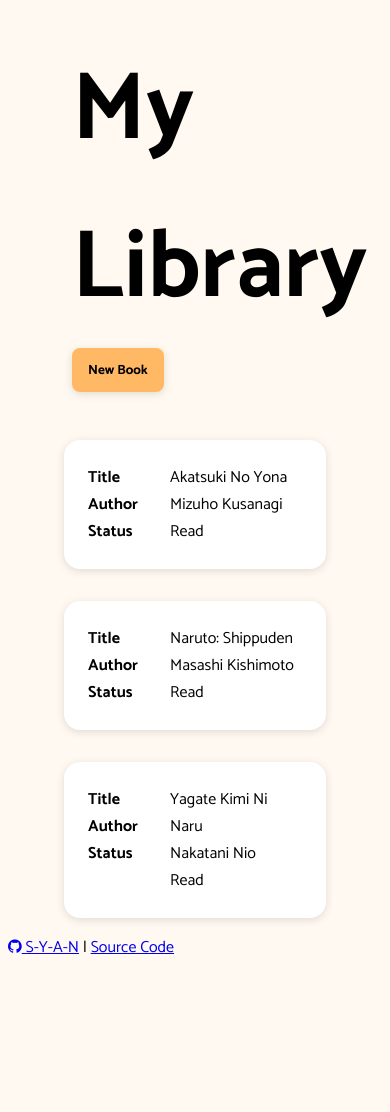
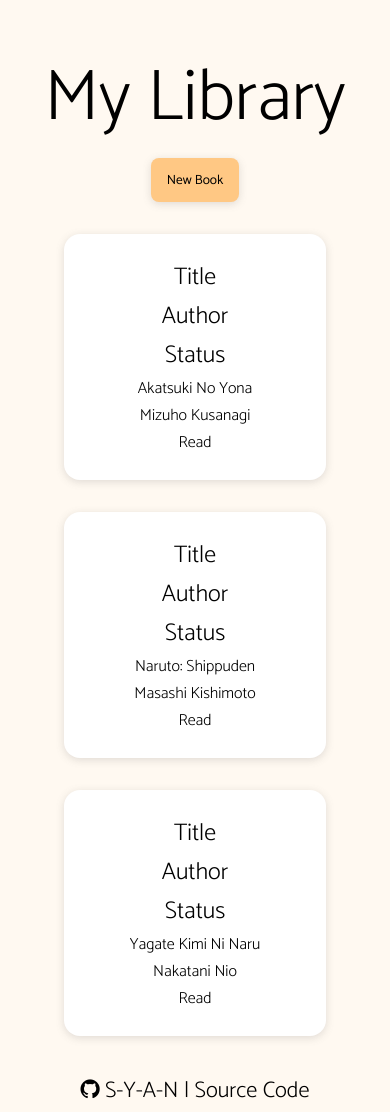
Before and after one commit to S-Y-A-N/personal-library, a plain HTML site: page index.html in a window 390 px wide. Before the commit the page ends 977 px from the top, so only its background shows below. Drawn offline with Linux system fonts and the light colour scheme; a web font is replaced by a local one.

Commit message:
add media query / footer style

```diff
--- a/css/main.css
+++ b/css/main.css
@@ -2,10 +2,15 @@
 
 * {
     font-family: "Catamaran", sans-serif;
+    font-weight: 300;
 }
 
 body {
     background-color: rgb(255, 249, 241);
+
+    display: grid;
+    grid-template-rows: 1fr 2fr .5fr;
+    height: 100dvh;
 }
 
 header {
@@ -14,39 +19,69 @@ header {
     align-items: flex-start;
 
     margin: 2rem 0 3rem 4rem;
+
+    max-height: min-content;
 }
 
 h1 {
-    margin: 0 2rem 0 0;
+    margin: 0;
     font-size: 6rem;
-    align-self: flex-start;
 }
 
 button {
     border: none;
     padding: .7rem 1rem;
     border-radius: .5rem;
-    font-weight: bold;
-    background-color: rgb(255, 185, 100);
+
+    font-weight: 400;
+    background-color: rgb(255, 200, 132);
     box-shadow: rgba(99, 99, 99, 0.2) 0px 2px 8px 0px;
 }
 
 button:hover {
     cursor: pointer;
-    background-color: rgb(255, 170, 66);
+    background-color: rgb(255, 190, 110);
 }
 
+/* Footer */
+footer {
+    text-align: center;
+    align-self: flex-end;
+    margin-top: 1rem;
+}
+
+footer p {
+    margin: 20px 0;
+    font-size: 1.4em;
+}
+
+footer a {
+    text-decoration: none;
+    color: var(--dark);
+}
+
+footer a:hover {
+    text-decoration: underline;
+}
+
+/* Book Cards */
 #library-container {
-    width: 70%;
+    width: max(70%);
+    height: fit-content;
     margin: 0 auto;
 
     display: grid;
-    grid-template-columns: repeat(auto-fit, minmax(200px, 1fr));
+    grid-template-columns: repeat(auto-fit, minmax(250px, 1fr));
+
     gap: 2rem;
 }
 
 #library-container > div {
+    text-align: center;
+    max-height: fit-content;
+
     display: flex;
+    flex-direction: column;
 
     padding: 1.5rem;
     border-radius: 1rem;
@@ -55,7 +90,21 @@ button:hover {
     background-color: white;
 }
 
-#library-container > div > div:first-child {
-    margin-right: 2rem;
-    font-weight: bold;
+#library-container > div > div:first-of-type {
+    font-size: 1.5rem;
 }
+
+#library-container > div > button:first-of-type {
+    margin: 1rem 0;
+}
+
+@media screen and (max-width: 600px) {
+    header {
+        margin: 2rem 0;
+        align-items: center;
+    }
+
+    h1 {
+        font-size: 4.5rem;
+    }
+}
```
